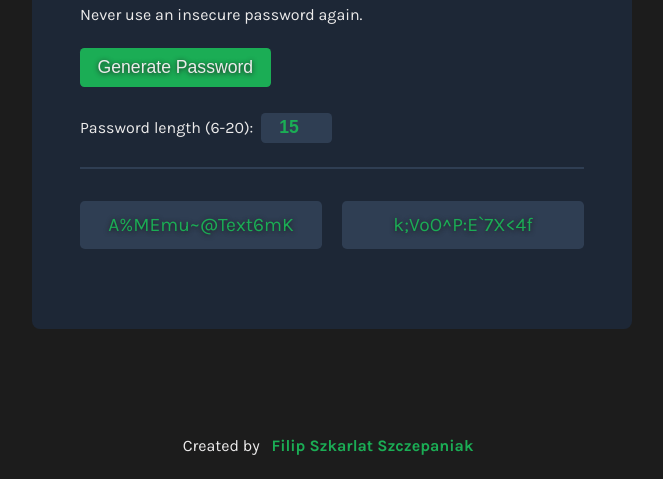
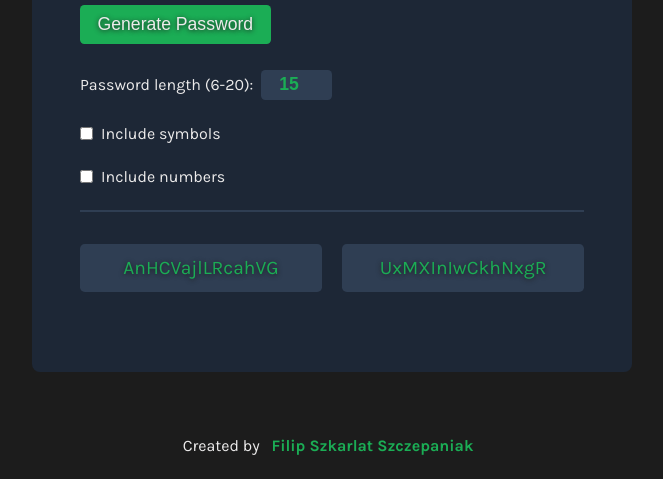
Before and after one commit to FilipSzkarlat/Password-Generator-Scrimba-project, a plain HTML site: page index.html in a window 1280 px wide. Both pictures are taken after a click on the button "Generate Password". Shown: the part 321-800 px from the top of the page, without its empty margins (308-971 px from the left). Drawn offline with Linux system fonts and the light colour scheme.

Commit message:
feat: add symbols and numbers as optional to use in order to create a new passwords

```diff
--- a/index.html
+++ b/index.html
@@ -15,9 +15,19 @@
         <p class="description">Never use an insecure password again.</p>
         <button id="generate-btn" onclick="generate2Passwords()">Generate Password</button>
         <p class="hidden passwords-length-error">Please enter a password length between 6 and 20.</p>
-        <div class="input-container">
-            <label for="password-length">Password length (6-20):</label>
-            <input type="number" id="password-length" min="6" max="20" value="15">
+        <div class="input-containers">
+            <div class="input-container">
+                <label for="password-length">Password length (6-20):</label>
+                <input type="number" id="password-length" min="6" max="20" value="15">
+            </div>
+            <div class="input-container">
+                <input type="checkbox" id="include-symbols">
+                <label for="include-symbols">Include symbols</label>
+            </div>
+            <div class="input-container">
+                <input type="checkbox" id="include-numbers">
+                <label for="include-numbers">Include numbers</label>
+            </div>
         </div>
 
         <hr>
--- a/script.js
+++ b/script.js
@@ -1,18 +1,27 @@
-const characters = ["A","B","C","D","E","F","G","H","I","J","K","L","M","N","O","P","Q","R","S","T","U","V","W","X","Y","Z","a","b","c","d","e","f","g","h","i","j","k","l","m","n","o","p","q","r","s","t","u","v","w","x","y","z", "0", "1", "2", "3", "4", "5", "6", "7", "8", "9","~","`","!","@","#","$","%","^","&","*","(",")","_","-","+","=","{","[","}","]",",","|",":",";","<",">",".","?",
-"/"];
+const characters = ["A","B","C","D","E","F","G","H","I","J","K","L","M","N","O","P","Q","R","S","T","U","V","W","X","Y","Z","a","b","c","d","e","f","g","h","i","j","k","l","m","n","o","p","q","r","s","t","u","v","w","x","y","z"];
+
+const symbols = ["~","`","!","@","#","$","%","^","&","*","(",")","_","-","+","=","{","[","}","]",",","|",":",";","<",">",".","?",
+"/"]
+
+const numbers = ["0", "1", "2", "3", "4", "5", "6", "7", "8", "9"]
 
 const password1El = document.getElementById('password-1')
 const password2El = document.getElementById('password-2')
 const passwordsLengthErrorEl = document.querySelector('.passwords-length-error')
+const includeNumbersEl = document.getElementById('include-numbers')
+const includeSymbolsEl = document.getElementById('include-symbols')
 let copyPasswordReady = false
+let customArray = [...characters]
 
 //Choose random character from the array
 function randomCharacter(){
-    return characters[Math.floor( Math.random() * characters.length)]
+    return customArray[Math.floor( Math.random() * customArray.length)]
 }
 
 //Generate two different passwords display them on the screen
 function generate2Passwords(){
+    //ajdust array by cheking chosen checkboxes
+    prepareArray()
 
     //When the password will be created the posibility to copy the password will be unblocked
     if(!copyPasswordReady){
@@ -55,3 +64,23 @@ function generatePassword() {
 
 
 }
+
+//creating bigger or smaller array depends on the checked checkboxes
+function prepareArray() {
+    if(includeNumbersEl.checked){
+        //add numbers to array
+        customArray.push(...numbers)
+    } else {
+        //remove numbers from array
+        customArray = customArray.filter(char => !numbers.includes(char))
+    }
+
+    if(includeSymbolsEl.checked){
+        //add symbols to array
+        customArray.push(...symbols)
+    } else{
+        //remove symbols from array
+        customArray = customArray.filter(char => !symbols.includes(char))
+    }
+
+}
```
